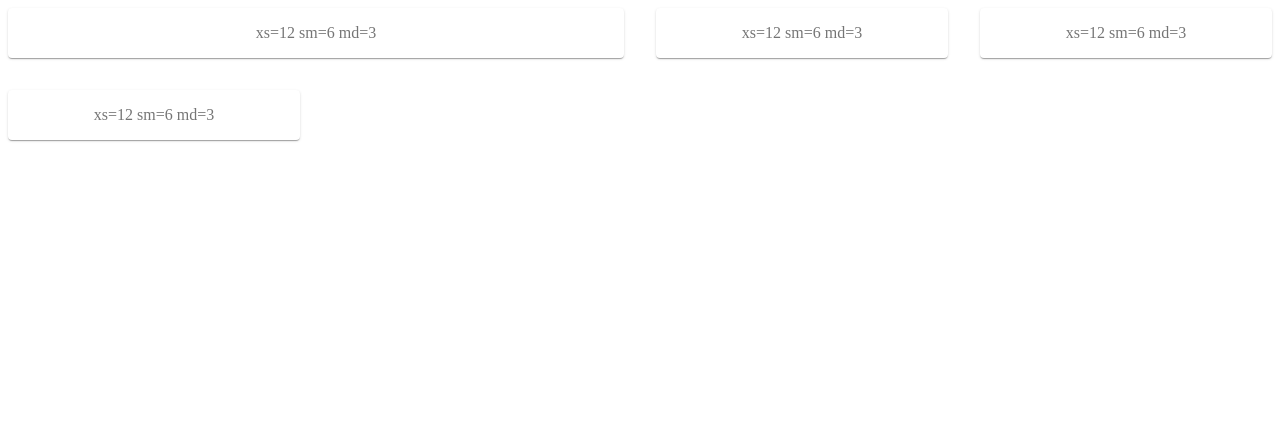
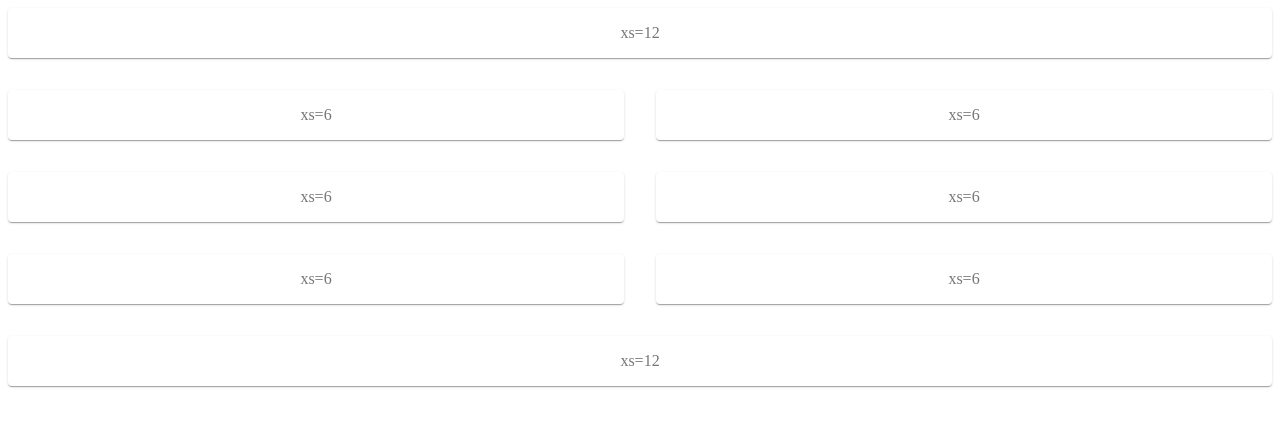
Before and after one commit to stepGT/this_react_materialUI, a React (Create React App) app: page / in a window 1280 px wide. Shown: the top 426 px of the page. Built offline with nearby package versions, Linux system fonts and the light colour scheme.

Commit message:
Grid FixedColumnLayout

```diff
--- a/src/App.js
+++ b/src/App.js
@@ -1,7 +1,7 @@
-import AbstractingContainersAndItems from "./Grid/AbstractingContainersAndItems";
+import FixedColumnLayout from "./Grid/FixedColumnLayout";
 
 function App() {
-  return <AbstractingContainersAndItems />;
+  return <FixedColumnLayout />;
 }
 
 export default App;
--- /dev/null
+++ b/src/Grid/FixedColumnLayout.js
@@ -0,0 +1,50 @@
+import React from "react";
+import { withStyles } from "@material-ui/core/styles";
+import Paper from "@material-ui/core/Paper";
+import Grid from "@material-ui/core/Grid";
+
+const styles = (theme) => ({
+  root: {
+    flexGrow: 1,
+  },
+  paper: {
+    padding: theme.spacing(2),
+    textAlign: "center",
+    color: theme.palette.text.secondary,
+  },
+});
+
+const FixedColumnLayout = withStyles(styles)(({ classes }) => {
+  return (
+    <div className={classes.root}>
+      <Grid container spacing={4}>
+        <Grid item xs={12}>
+          <Paper className={classes.paper}>xs=12</Paper>
+        </Grid>
+        <Grid item xs={6}>
+          <Paper className={classes.paper}>xs=6</Paper>
+        </Grid>
+        <Grid item xs={6}>
+          <Paper className={classes.paper}>xs=6</Paper>
+        </Grid>
+        <Grid item xs={6}>
+          <Paper className={classes.paper}>xs=6</Paper>
+        </Grid>
+        <Grid item xs={6}>
+          <Paper className={classes.paper}>xs=6</Paper>
+        </Grid>
+        <Grid item xs={6}>
+          <Paper className={classes.paper}>xs=6</Paper>
+        </Grid>
+        <Grid item xs={6}>
+          <Paper className={classes.paper}>xs=6</Paper>
+        </Grid>
+        <Grid item xs={12}>
+          <Paper className={classes.paper}>xs=12</Paper>
+        </Grid>
+      </Grid>
+    </div>
+  );
+});
+
+export default FixedColumnLayout;
```
